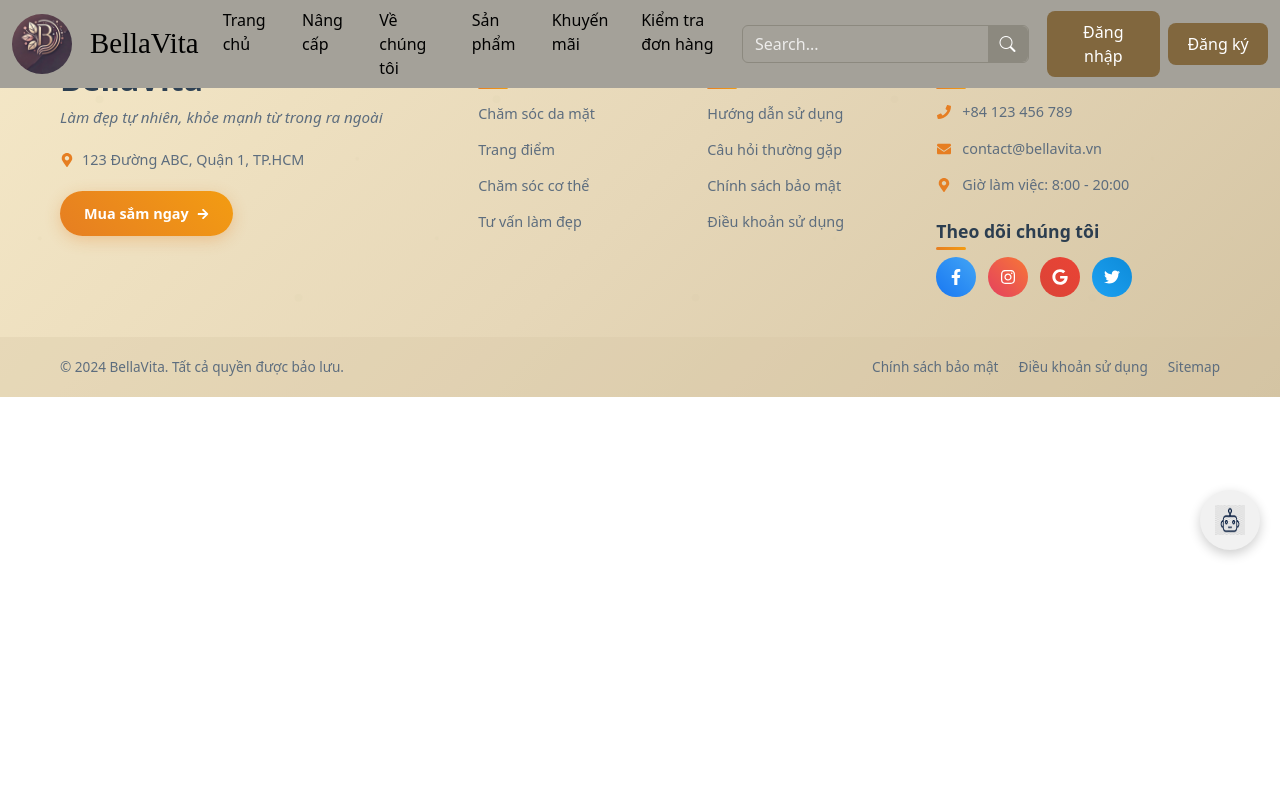
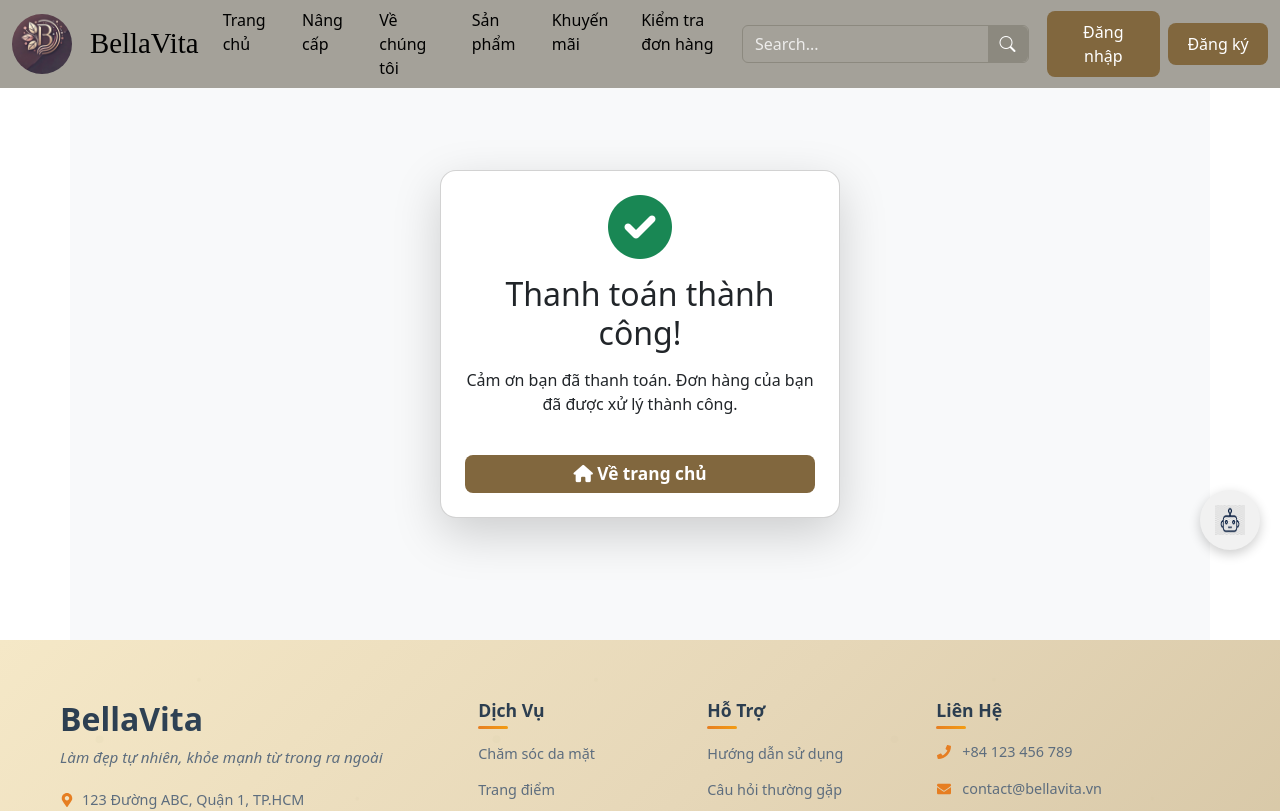
Before and after one commit to benzhoang/BellaVita, a React (Vite) app: page /payment-success in a window 1280 px wide. Shown: the top 811 px of the page. Built offline with nearby package versions, Linux system fonts and the light colour scheme; a web font is replaced by a local one.

Commit message:
PaymentResult

```diff
--- a/src/App.jsx
+++ b/src/App.jsx
@@ -16,6 +16,7 @@ import Up from './compoments/Up';
 import AI from './compoments/AI';
 import DetailProductPage from './pages/DetailProductPage';
 import PaymentPage from './pages/PaymentPage';
+import PaymentResult from "./pages/PaymentResult";
 import './App.css';
 
 // Wrapper component to conditionally render Navbar and Footer
@@ -41,6 +42,7 @@ const AppLayout = () => {
           <Route path="/about" element={<AboutUsPage />} />
           <Route path="/product/:id" element={<DetailProductPage />} />
           <Route path="/payment" element={<PaymentPage />} />
+          <Route path="/payment-success" element={<PaymentResult />} />
         </Routes>
       </div>
 
--- /dev/null
+++ b/src/pages/PaymentResult.jsx
@@ -0,0 +1,24 @@
+import React from 'react';
+import { useNavigate } from 'react-router-dom';
+import '../styles/PaymentResult.scss';
+
+const PaymentResult = () => {
+    const navigate = useNavigate();
+
+    return (
+        <div className="container payment-result-container d-flex flex-column align-items-center justify-content-center">
+            <div className="card shadow-lg p-4 mt-5 text-center payment-result-card">
+                <div className="mb-3">
+                    <i className="fas fa-check-circle text-success" style={{ fontSize: '4rem' }}></i>
+                </div>
+                <h2 className="mb-3">Thanh toán thành công!</h2>
+                <p className="mb-4">Cảm ơn bạn đã thanh toán. Đơn hàng của bạn đã được xử lý thành công.</p>
+                <button className="btn btn-primary" onClick={() => navigate('/')}>
+                    <i className="fas fa-home"></i> Về trang chủ
+                </button>
+            </div>
+        </div>
+    );
+};
+
+export default PaymentResult;
--- /dev/null
+++ b/src/styles/PaymentResult.scss
@@ -0,0 +1,16 @@
+.payment-result-container {
+    min-height: 80vh;
+    background: #f8f9fa;
+}
+
+.payment-result-card {
+    border-radius: 16px;
+    background: #fff;
+    max-width: 400px;
+    width: 100%;
+}
+
+.payment-result-card .fa-check-circle {
+    font-size: 4rem;
+    color: #28a745;
+}
```
